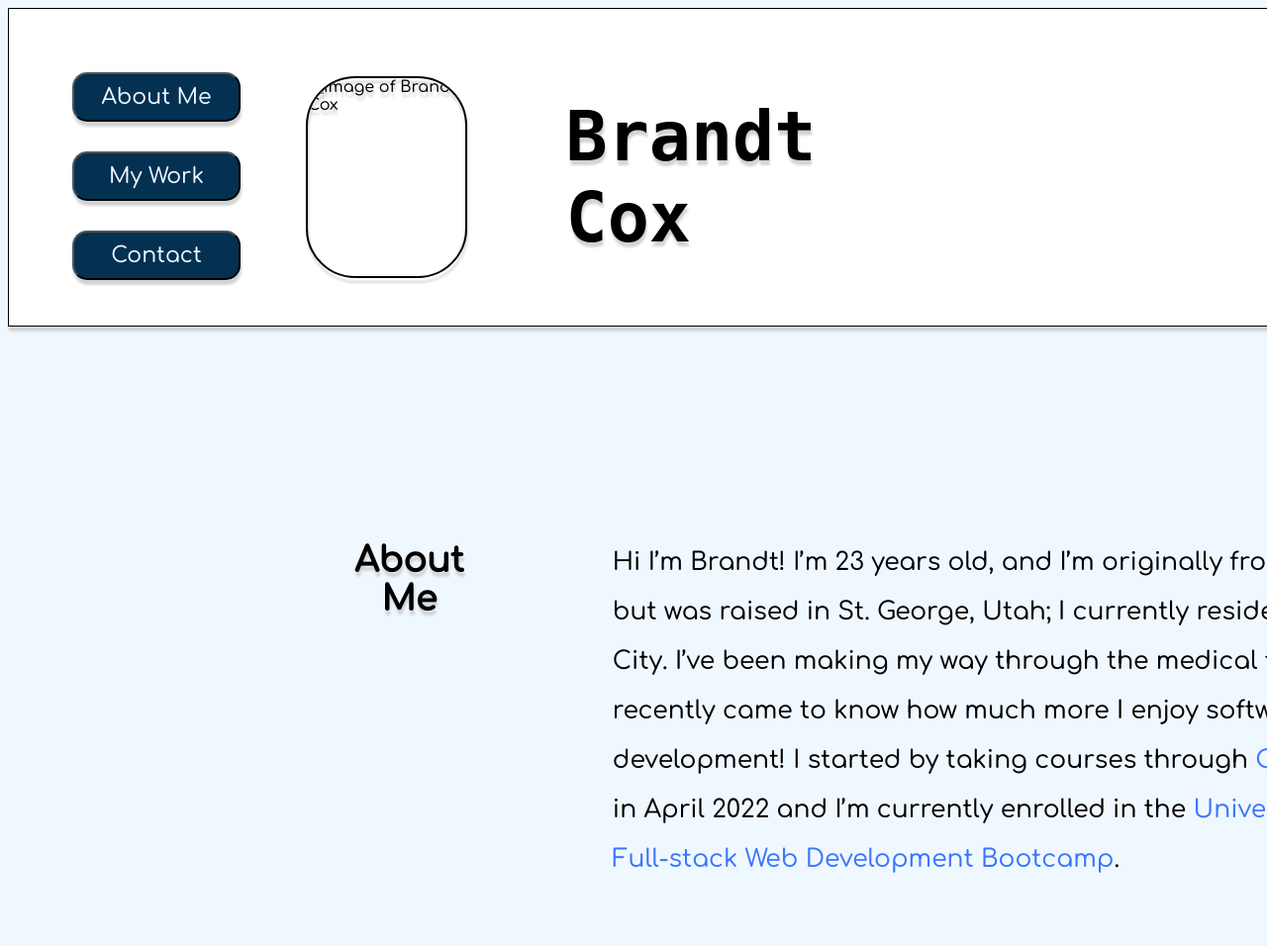
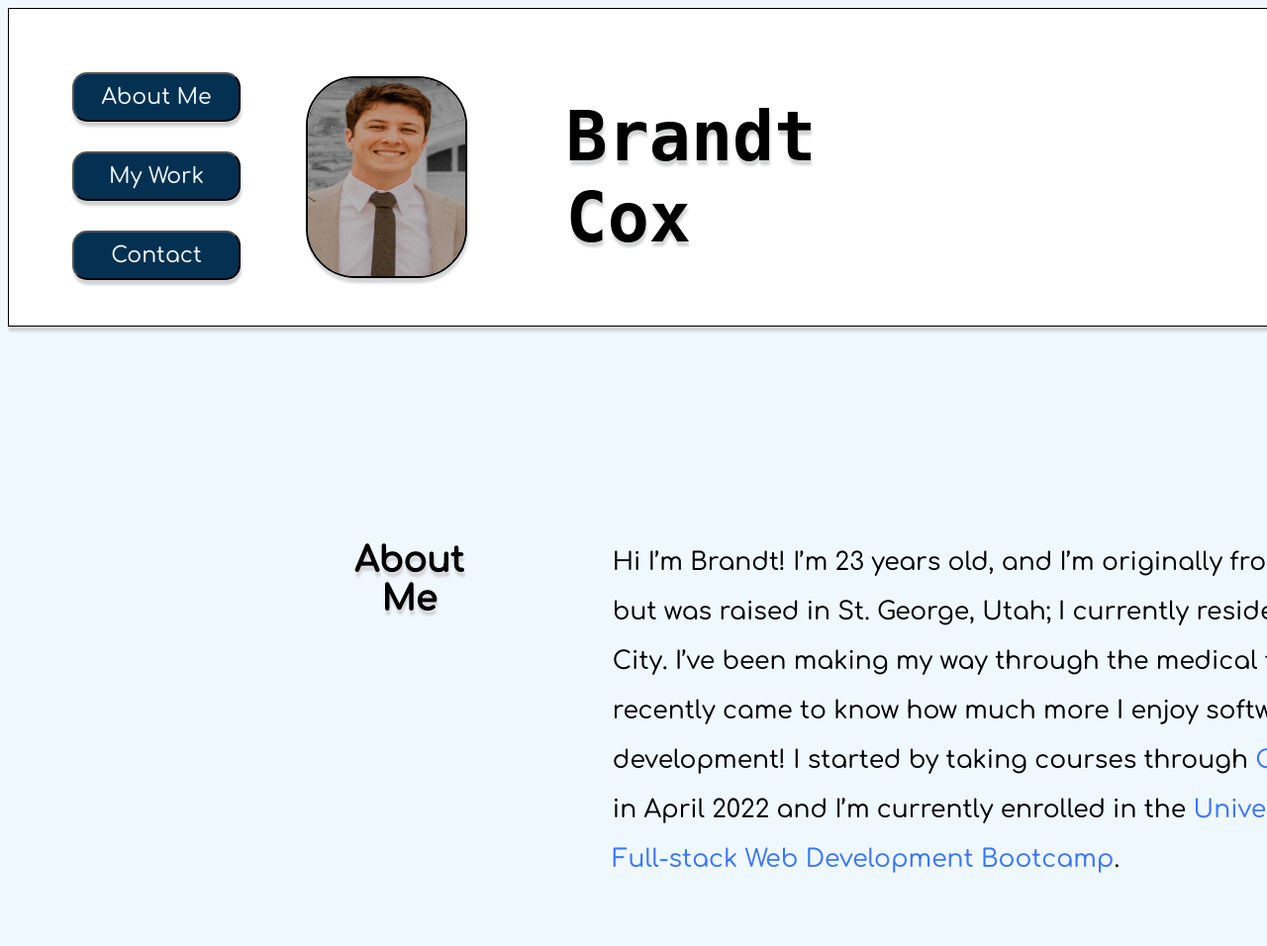
Before and after one commit to MrBrandtCox/Portfolio-brandt-cox, a plain HTML site: page index.html in a window 1280 px wide. Shown: the top 956 px of the page at 99% size. Drawn offline with Linux system fonts and the light colour scheme; files that its build step writes are made by us from their sources.

Commit message:
fixing profile-img src

```diff
--- a/index.html
+++ b/index.html
@@ -13,7 +13,7 @@
 
     <body>
         <header>
-            <img id="profile-img" src=".//Portfolio/assets/IMG_2708_3.JPG" alt="Image of Brandt Cox"/>
+            <img id="profile-img" src="./portfolio/assets/IMG_2708_3.JPG" alt="Image of Brandt Cox"/>
             <h1>Brandt Cox</h1>
         </header>
 
```
